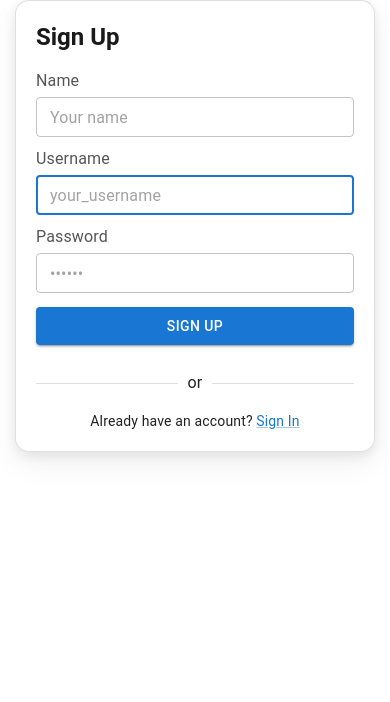
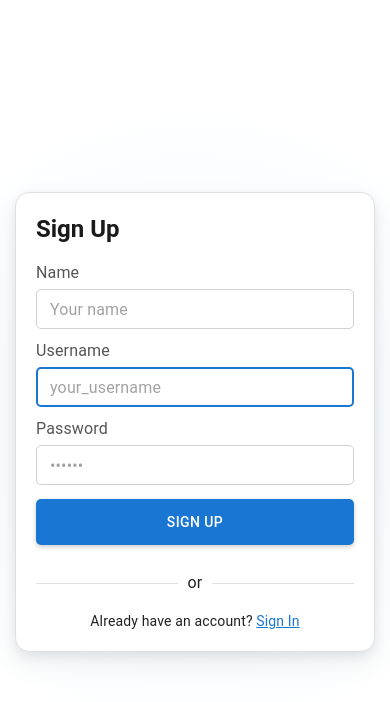
Before and after one commit to jayesh-132005-gif/ZoomWebClone, a React (Vite) app in the folder fronted/: page /register in a window 390 px wide. Shown: the top 702 px of the page. Built offline with nearby package versions, Linux system fonts and the light colour scheme.

Commit message:
Solve a bug in styles folder

```diff
--- a/fronted/src/App.css
+++ b/fronted/src/App.css
@@ -343,4 +343,29 @@ body {
     max-width: 360px;
     padding: 20px;
   }
+
+
+/* Register page specific styles */
+.register-page {
+  position: fixed;
+  inset: 0;
+  width: 100%;
+  height: 100vh;
+  height: 100dvh;
+  box-sizing: border-box;
+
+  display: flex;
+  flex-direction: column;
+  align-items: center;
+  justify-content: center;
+
+  padding: 16px;
+  overflow-y: auto;
+
+  background: radial-gradient(
+    circle,
+    #f0f7ff 0%,
+    #ffffff 70%
+  );
 }
+}
--- a/fronted/src/components/protectedRoute.jsx
+++ b/fronted/src/components/protectedRoute.jsx
@@ -1,6 +1,6 @@
 import { useContext } from "react";
 import { Navigate, Outlet } from "react-router-dom";
-import AuthContext from "../context/AuthContext";
+import AuthContext from "../contexts/authContext.jsx";
 
 export default function ProtectedRoute() {
   const { isAuthenticated } = useContext(AuthContext);
--- a/fronted/src/pages/authentication.jsx
+++ b/fronted/src/pages/authentication.jsx
@@ -16,7 +16,7 @@ import Stack from "@mui/material/Stack";
 import TextField from "@mui/material/TextField";
 import Typography from "@mui/material/Typography";
 
-import "../App.css";
+import "../styles/authentication.css";
 
 export default function Authentication() {
 
--- a/fronted/src/pages/register.jsx
+++ b/fronted/src/pages/register.jsx
@@ -17,7 +17,7 @@ import Stack from "@mui/material/Stack";
 import TextField from "@mui/material/TextField";
 import Typography from "@mui/material/Typography";
 
-import "../App.css";
+import "../styles/register.css";
 
 export default function Register() {
 
--- /dev/null
+++ b/fronted/src/styles/authentication.css
@@ -0,0 +1,202 @@
+/* =========================
+   AUTHENTICATION PAGE
+========================= */
+
+.authentication-page {
+  position: fixed;
+  inset: 0;
+
+  width: 100%;
+  height: 100vh;
+  height: 100dvh;
+
+  box-sizing: border-box;
+  padding: 16px;
+
+  display: flex;
+  flex-direction: column;
+  align-items: center;
+  justify-content: center;
+
+  overflow-y: auto;
+
+  background: radial-gradient(
+    circle,
+    #f0f7ff 0%,
+    #ffffff 70%
+  );
+}
+
+
+/* =========================
+   SIGN-IN CARD
+========================= */
+
+.authentication-page .authentication-card {
+  /* width: 100%;
+  max-width: 400px;
+
+  box-sizing: border-box;
+  margin: auto;
+  padding: 24px;
+
+  background-color: #ffffff;
+  border: 1px solid #e0e0e0;
+  border-radius: 14px;
+
+  box-shadow:
+    0 4px 12px rgba(0, 0, 0, 0.08),
+    0 12px 30px rgba(0, 0, 0, 0.06); */
+
+  width: 400px;
+  max-width: calc(100vw - 32px);
+
+  box-sizing: border-box;
+  margin: auto;
+  padding: 24px;
+
+  background-color: #ffffff;
+  border: 1px solid #e0e0e0;
+  border-radius: 14px;
+
+  box-shadow:
+    0 4px 12px rgba(0, 0, 0, 0.08),
+    0 12px 30px rgba(0, 0, 0, 0.06);
+}
+
+
+/* =========================
+   HEADING
+========================= */
+
+.authentication-page .authentication-heading {
+  margin-bottom: 16px;
+  color: #1a1a1a;
+  font-weight: 700;
+}
+
+
+/* =========================
+   FORM
+========================= */
+
+.authentication-page .authentication-form {
+  display: flex;
+  flex-direction: column;
+  width: 100%;
+}
+
+.authentication-page .authentication-field {
+  margin-bottom: 10px;
+}
+
+.authentication-page .authentication-field .MuiFormLabel-root {
+  margin-bottom: 5px;
+  color: #555555;
+}
+
+
+/* =========================
+   INPUT FIELDS
+========================= */
+
+.authentication-page .authentication-field .MuiOutlinedInput-root {
+  background-color: #ffffff;
+  border-radius: 5px;
+}
+
+.authentication-page .authentication-field .MuiOutlinedInput-notchedOutline {
+  border-color: #d0d0d0;
+}
+
+.authentication-page
+  .authentication-field
+  .MuiOutlinedInput-root:hover
+  .MuiOutlinedInput-notchedOutline {
+  border-color: #888888;
+}
+
+.authentication-page
+  .authentication-field
+  .MuiOutlinedInput-root.Mui-focused
+  .MuiOutlinedInput-notchedOutline {
+  border-color: #1976d2;
+}
+
+
+/* =========================
+   LOGIN ERROR
+========================= */
+
+.authentication-page .MuiTypography-colorError {
+  margin-bottom: 8px;
+}
+
+
+/* =========================
+   REMEMBER ME
+========================= */
+
+.authentication-page .remember-me {
+  margin-top: 0;
+  margin-bottom: 4px;
+}
+
+
+/* =========================
+   SIGN-IN BUTTON
+========================= */
+
+.authentication-page .sign-in-button {
+  min-height: 38px;
+
+  margin-top: 4px;
+  margin-bottom: 10px;
+
+  border-radius: 5px;
+  text-transform: uppercase;
+}
+
+
+/* =========================
+   DIVIDER
+========================= */
+
+.authentication-page .authentication-divider {
+  margin: 16px 0;
+}
+
+
+/* =========================
+   CREATE ACCOUNT
+========================= */
+
+.authentication-page .create-account-text {
+  margin-top: 8px;
+  text-align: center;
+}
+
+.authentication-page .create-account-text a {
+  color: #1976d2;
+  text-decoration: underline;
+}
+
+
+/* =========================
+   MOBILE RESPONSIVE
+========================= */
+
+@media (max-width: 480px) {
+  .authentication-page {
+    padding: 12px;
+  }
+
+  .authentication-page .authentication-card {
+    /* max-width: 360px;
+    padding: 20px; */
+
+  width: 100%;
+  max-width: 360px;
+  padding: 20px;
+  }
+}
--- /dev/null
+++ b/fronted/src/styles/register.css
@@ -0,0 +1,178 @@
+/* =========================
+   REGISTER PAGE
+========================= */
+
+.register-page {
+  position: fixed;
+  inset: 0;
+
+  width: 100%;
+  height: 100vh;
+  height: 100dvh;
+
+  box-sizing: border-box;
+
+  display: flex;
+  flex-direction: column;
+  align-items: center;
+  justify-content: center;
+
+  padding: 16px;
+  overflow-y: auto;
+
+  background: radial-gradient(
+    circle,
+    #f0f7ff 0%,
+    #ffffff 70%
+  );
+}
+
+
+/* =========================
+   REGISTER CARD
+========================= */
+
+.register-page .authentication-card {
+  width: 100%;
+  max-width: 400px;
+
+  margin: auto;
+  padding: 24px;
+
+  box-sizing: border-box;
+
+  background-color: #ffffff;
+  border: 1px solid #e0e0e0;
+  border-radius: 14px;
+
+  box-shadow:
+    0 4px 12px rgba(0, 0, 0, 0.08),
+    0 12px 30px rgba(0, 0, 0, 0.06);
+}
+
+
+/* =========================
+   HEADING
+========================= */
+
+.register-page .authentication-heading {
+  margin-bottom: 16px;
+
+  color: #1a1a1a;
+  font-weight: 700;
+}
+
+
+/* =========================
+   FORM
+========================= */
+
+.register-page .authentication-form {
+  display: flex;
+  flex-direction: column;
+
+  width: 100%;
+}
+
+.register-page .authentication-field {
+  margin-bottom: 10px;
+}
+
+.register-page .authentication-field .MuiFormLabel-root {
+  margin-bottom: 5px;
+  color: #555555;
+}
+
+
+/* =========================
+   INPUT FIELDS
+========================= */
+
+.register-page .authentication-field .MuiOutlinedInput-root {
+  background-color: #ffffff;
+  border-radius: 5px;
+}
+
+.register-page .authentication-field .MuiOutlinedInput-notchedOutline {
+  border-color: #d0d0d0;
+}
+
+.register-page .authentication-field .MuiOutlinedInput-root:hover
+.MuiOutlinedInput-notchedOutline {
+  border-color: #888888;
+}
+
+.register-page .authentication-field .MuiOutlinedInput-root.Mui-focused
+.MuiOutlinedInput-notchedOutline {
+  border-color: #1976d2;
+}
+
+
+/* =========================
+   SIGN-UP BUTTON
+========================= */
+
+.register-page .sign-in-button {
+  min-height: 46px;
+
+  margin-top: 4px;
+  margin-bottom: 10px;
+
+  border-radius: 5px;
+  text-transform: uppercase;
+
+  box-shadow: 0 2px 5px rgba(0, 0, 0, 0.2);
+}
+
+
+/* =========================
+   DIVIDER
+========================= */
+
+.register-page .authentication-divider {
+  margin: 16px 0;
+}
+
+
+/* =========================
+   SIGN-IN LINK TEXT
+========================= */
+
+.register-page .create-account-text {
+  margin-top: 8px;
+  text-align: center;
+}
+
+.register-page .create-account-text a {
+  color: #1976d2;
+  text-decoration: underline;
+}
+
+
+/* =========================
+   ERROR MESSAGE
+========================= */
+
+.register-page .MuiFormHelperText-root {
+  margin-left: 0;
+}
+
+.register-page .MuiFormHelperText-root.Mui-error {
+  color: #d32f2f;
+}
+
+
+/* =========================
+   MOBILE RESPONSIVE
+========================= */
+
+@media (max-width: 480px) {
+  .register-page {
+    padding: 12px;
+  }
+
+  .register-page .authentication-card {
+    max-width: 360px;
+    padding: 20px;
+  }
+}
```
